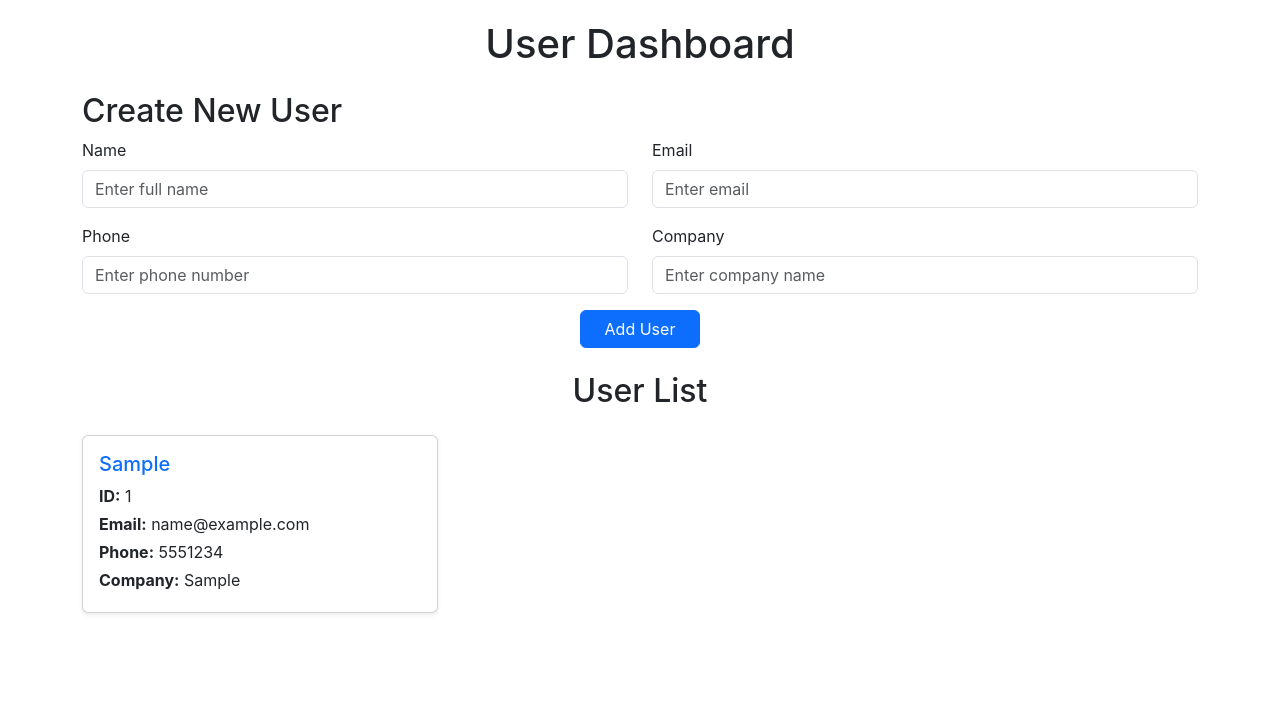
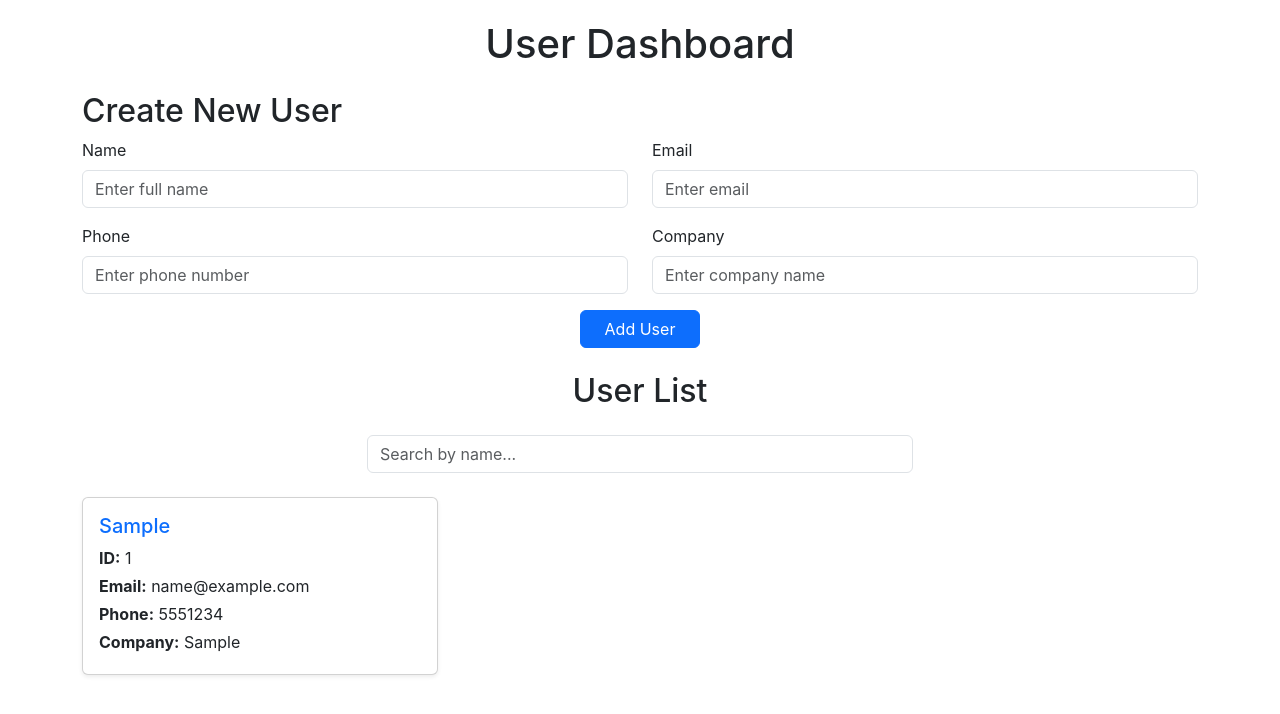
Before and after one commit to Asad3046/user-dashboard-react, a React (Create React App) app: page / in a window 1280 px wide. Both pictures are taken after typing "Sample", "name@example.com", "5551234", "Sample" into the empty fields and a click on the button "Add User". Shown: the top 714 px of the page. Built offline with nearby package versions, Linux system fonts and the light colour scheme; no server answers; the HTML template or start-up script is replaced by a standard one.

Commit message:
updated UserTable.jsx to add search feater

```diff
--- a/src/UserTable.jsx
+++ b/src/UserTable.jsx
@@ -1,17 +1,37 @@
-import React from 'react'
+import React, { useState } from 'react'
 
 const UserTable = ({ users }) => {
+    const [searchTerm, setSearchTerm] = useState("");
+
+    // Filter users by name
+    const filteredUsers = users.filter(user =>
+        user.name.toLowerCase().includes(searchTerm.toLowerCase())
+    );
+
   return (
     <div className="container mt-4">
         <h2 className="mb-4 text-center">User List</h2>
 
-        {users.length === 0 ? (
+        {/* Search Bar */}
+        <div className="row mb-4">
+            <div className="col-md-6 mx-auto">
+                <input className="form-control"
+                    type="text"
+                    placeholder="Search by name..."
+                    value={searchTerm}
+                    onChange={(e) => setSearchTerm(e.target.value)}
+                />
+            </div>
+        </div>
+
+        {/* User Cards */}
+        {filteredUsers.length === 0 ? (
             <div className="text-center mt-5">
-                <p className="text-muted">No users available.</p>
+                <p className="text-muted">No users found.</p>
             </div>
         ) : (
             <div className="row">
-                {users.map((user) => (
+                {filteredUsers.map((user) => (
                     <div className="col-md-4 mb-4" key={user.id}>
                         <div className="card shadow-sm h-100">
                             <div className="card-body">
@@ -20,10 +40,10 @@ const UserTable = ({ users }) => {
                                     <strong>ID:</strong> {user.id}
                                 </p>
                                 <p className="card-text mb-1">
-                                    <strong>Email:</strong> {user.email}
+                                    <strong>Email:</strong> {user.email || "-"}
                                 </p>
                                 <p className="card-text mb-1">
-                                    <strong>Phone:</strong> {user.phone}
+                                    <strong>Phone:</strong> {user.phone || "-"}
                                 </p>
                                 <p className="card-text mb-1">
                                     <strong>Company:</strong> {user.company.name || "-"}
```
